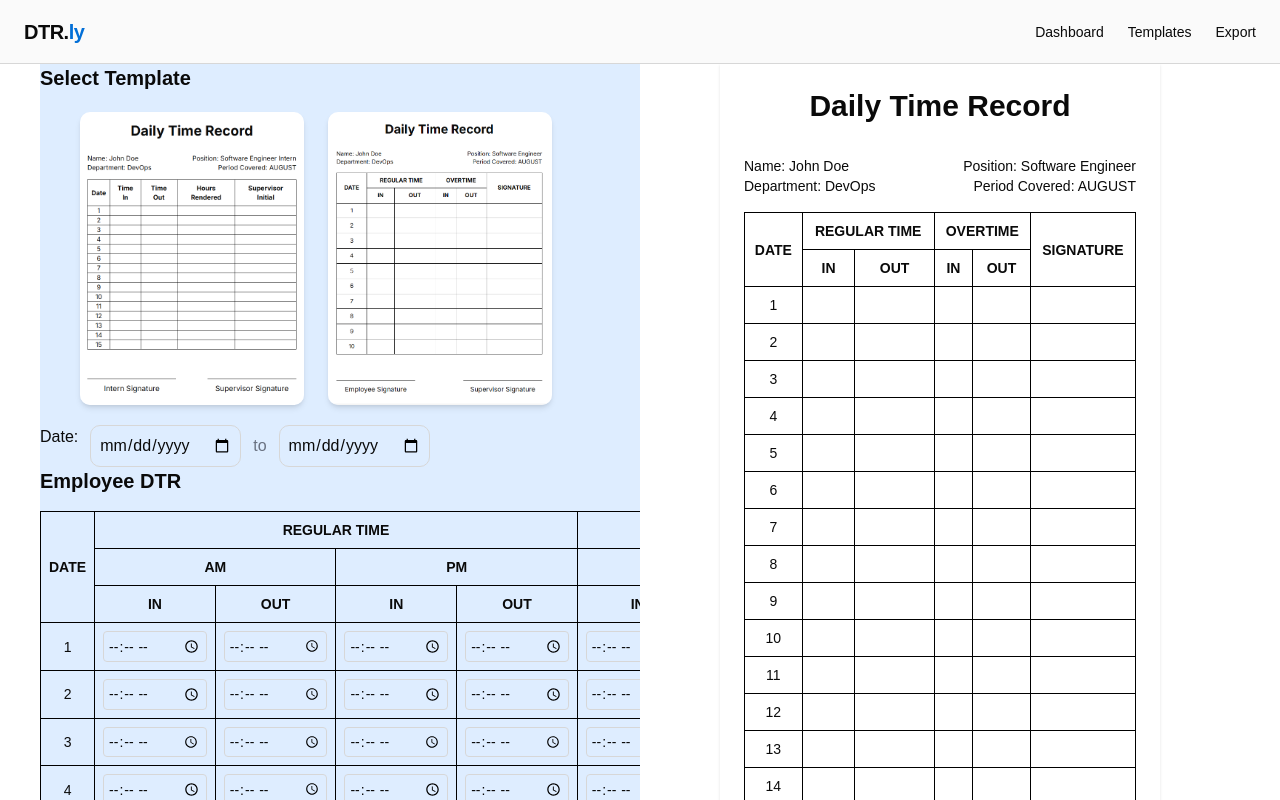
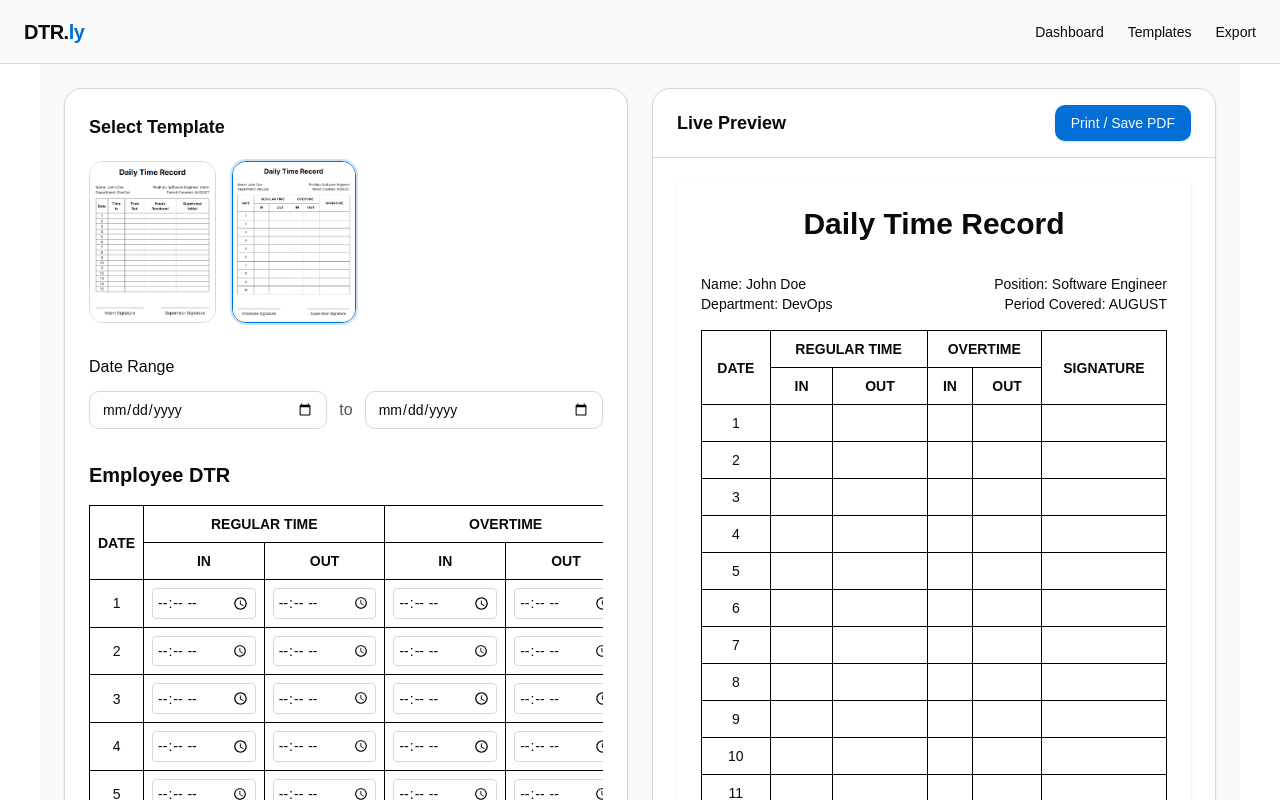
Before and after one commit to DevTacs/DTRly, a React (Vite) app in the folder client/: page / in a window 1280 px wide. Both pictures are taken after a click on the element "Employee DTR". Shown: the top 800 px of the page. Built offline with nearby package versions, Linux system fonts and the light colour scheme.

Commit message:
feat: revamp the ui to look cleaner and better

```diff
--- a/client/src/components/employee/form.tsx
+++ b/client/src/components/employee/form.tsx
@@ -9,60 +9,32 @@ export default function EmployeeForm({ranges}: {ranges: number[]}) {
                         {/* LEVEL 1 */}
                         <tr>
                             <th
-                                rowSpan={3}
+                                rowSpan={2}
                                 className="border border-black p-2 text-sm">
                                 DATE
                             </th>
 
                             <th
-                                colSpan={4}
+                                colSpan={2}
                                 className="border border-black p-2 text-sm">
                                 REGULAR TIME
                             </th>
 
                             <th
-                                colSpan={4}
+                                colSpan={2}
                                 className="border border-black p-2 text-sm">
                                 OVERTIME
                             </th>
 
                             <th
-                                rowSpan={3}
+                                rowSpan={2}
                                 className="border border-black p-2 text-sm">
                                 SIGNATURE
                             </th>
                         </tr>
 
-                        {/* LEVEL 2 */}
-                        <tr>
-                            {/* REGULAR */}
-                            <th
-                                colSpan={2}
-                                className="border border-black p-2 text-sm">
-                                AM
-                            </th>
-                            <th
-                                colSpan={2}
-                                className="border border-black p-2 text-sm">
-                                PM
-                            </th>
-
-                            {/* OVERTIME */}
-                            <th
-                                colSpan={2}
-                                className="border border-black p-2 text-sm">
-                                AM
-                            </th>
-                            <th
-                                colSpan={2}
-                                className="border border-black p-2 text-sm">
-                                PM
-                            </th>
-                        </tr>
-
                         {/* LEVEL 3 */}
                         <tr>
-                            {/* REGULAR AM */}
                             <th className="border border-black p-2 text-sm">
                                 IN
                             </th>
@@ -70,23 +42,6 @@ export default function EmployeeForm({ranges}: {ranges: number[]}) {
                                 OUT
                             </th>
 
-                            {/* REGULAR PM */}
-                            <th className="border border-black p-2 text-sm">
-                                IN
-                            </th>
-                            <th className="border border-black p-2 text-sm">
-                                OUT
-                            </th>
-
-                            {/* OVERTIME AM */}
-                            <th className="border border-black p-2 text-sm">
-                                IN
-                            </th>
-                            <th className="border border-black p-2 text-sm">
-                                OUT
-                            </th>
-
-                            {/* OVERTIME PM */}
                             <th className="border border-black p-2 text-sm">
                                 IN
                             </th>
@@ -97,7 +52,8 @@ export default function EmployeeForm({ranges}: {ranges: number[]}) {
                     </thead>
 
                     <tbody>
-                        {Array.from({length: 10}).map((_, i) => (
+                        {ranges &&
+                            ranges.map((_, i) => (
                                 <tr key={i}>
                                     {/* DATE */}
                                     <td className="border border-black p-2 text-center text-sm">
@@ -105,33 +61,7 @@ export default function EmployeeForm({ranges}: {ranges: number[]}) {
                                     </td>
 
                                     {/* REGULAR TIME (AM IN/OUT, PM IN/OUT) */}
-                                <td className="border border-black p-2 text-sm">
-                                    <input
-                                        type="time"
-                                        className="w-full border p-1 rounded"
-                                    />
-                                </td>
-                                <td className="border border-black p-2 text-sm">
-                                    <input
-                                        type="time"
-                                        className="w-full border p-1 rounded"
-                                    />
-                                </td>
 
-                                <td className="border border-black p-2 text-sm">
-                                    <input
-                                        type="time"
-                                        className="w-full border p-1 rounded"
-                                    />
-                                </td>
-                                <td className="border border-black p-2 text-sm">
-                                    <input
-                                        type="time"
-                                        className="w-full border p-1 rounded"
-                                    />
-                                </td>
-
-                                {/* OVERTIME (AM IN/OUT, PM IN/OUT) */}
                                     <td className="border border-black p-2 text-sm">
                                         <input
                                             type="time"
--- a/client/src/index.css
+++ b/client/src/index.css
@@ -171,6 +171,10 @@
         width: 100%;
     }
 
+    .page-break {
+        page-break-after: always;
+    }
+
     /* Optional: remove UI noise */
     button {
         display: none !important;
--- a/client/src/routes/index.tsx
+++ b/client/src/routes/index.tsx
@@ -26,56 +26,132 @@ function RouteComponent() {
         templates[0],
     )
 
+    const firstHalf = ranges.slice(0, 15)
+    const secondHalf = ranges.slice(15)
+
     return (
-        <div className="grid grid-cols-2">
-            <div className="h-screen overflow-y-auto bg-accent">
-                <h2 className="text-xl font-semibold">Select Template</h2>
-                <div className="flex flex-row py-5 px-10 gap-6">
+        <div className="min-h-screen bg-muted/40">
+            {/* HEADER */}
+            {/* <header className="sticky top-0 z-50 h-16 border-b bg-background/90 backdrop-blur">
+                <div className="flex h-full items-center justify-between px-6">
+                    <h1 className="text-2xl font-bold tracking-tight">
+                        DTR
+                        <span className="text-primary">ly</span>
+                    </h1>
+
+                    <button
+                        onClick={() => window.print()}
+                        className="rounded-lg bg-primary px-4 py-2 text-primary-foreground shadow hover:opacity-90 transition">
+                        Print / Save as PDF
+                    </button>
+                </div>
+            </header> */}
+
+            {/* MAIN */}
+            <main className="grid grid-cols-1 lg:grid-cols-2 gap-6 p-6">
+                {/* LEFT PANEL */}
+                <aside className="rounded-2xl border bg-card p-6 shadow-sm h-fit">
+                    <h2 className="text-lg font-semibold mb-5">
+                        Select Template
+                    </h2>
+
+                    {/* TEMPLATE CARDS */}
+                    <div className=" flex flex-row items-center gap-4">
                         {templates.map((template) => (
                             <div
+                                key={template.id}
                                 onClick={() => setSelectedTemplate(template)}
-                            className="relative w-56 group cursor-pointer rounded-lg overflow-hidden shadow-md hover:shadow-xl transition transform hover:scale-105">
+                                className={`
+                                relative overflow-hidden rounded-xl cursor-pointer
+                                border transition-all duration-300 group
+                                ${
+                                    selectedTemplate.id === template.id
+                                        ? "border-primary ring-2 ring-primary/20"
+                                        : "border-border hover:border-primary/50"
+                                }
+                            `}>
                                 <img
                                     src={template.image}
                                     alt={template.name}
-                                className="w-full h-full object-cover"
+                                    className="h-40 w-full object-cover group-hover:scale-105 transition duration-300"
                                 />
 
-                            <div className="absolute inset-0 bg-black/60 opacity-0 group-hover:opacity-100 flex items-center justify-center transition">
-                                <span className="text-white font-bold text-lg">
+                                <div className="absolute inset-0 bg-black/50 opacity-0 group-hover:opacity-100 transition flex items-center justify-center">
+                                    <span className="text-white text-center text-lg font-semibold">
                                         {template.name}
                                     </span>
                                 </div>
                             </div>
                         ))}
                     </div>
-                <div className="flex gap-3">
-                    <label htmlFor="dateRange">Date: </label>
-                    <input type="date" className="border rounded-lg p-2" />
 
-                    <span className="flex items-center text-gray-500">to</span>
+                    {/* DATE RANGE */}
+                    <div className="mt-8">
+                        <h3 className="font-medium mb-3">Date Range</h3>
 
-                    <input type="date" className="border rounded-lg p-2" />
+                        <div className="flex items-center gap-3">
+                            <input
+                                type="date"
+                                className="w-full rounded-lg border bg-background px-3 py-2 text-sm outline-none focus:ring-2 focus:ring-primary"
+                            />
+
+                            <span className="text-muted-foreground">to</span>
+
+                            <input
+                                type="date"
+                                className="w-full rounded-lg border bg-background px-3 py-2 text-sm outline-none focus:ring-2 focus:ring-primary"
+                            />
                         </div>
+                    </div>
+
+                    {/* INPUT FORM */}
+                    <div className="mt-8">
                         <TemplateRender
                             selectedTemplate={selectedTemplate}
                             ranges={ranges}
                         />
                     </div>
-            <div className="print-area">
-                <div className="px-20">
+                </aside>
+
+                {/* RIGHT PREVIEW */}
+                <section className="space-y-6 sticky top-6 self-start h-fit">
+                    {/* SCREEN PREVIEW */}
+                    <div className="print:hidden rounded-2xl border bg-white shadow-sm overflow-hidden">
+                        <div className="border-b px-6 py-4 flex items-center justify-between">
+                            <h2 className="text-lg font-semibold">
+                                Live Preview
+                            </h2>
+
+                            <button
+                                onClick={() => window.print()}
+                                className="rounded-lg bg-primary px-4 py-2 text-sm text-primary-foreground shadow hover:opacity-90 transition">
+                                Print / Save PDF
+                            </button>
+                        </div>
+
+                        <div className="overflow-auto max-h-[85vh] p-6">
                             <PreviewRender
                                 selectedTemplate={selectedTemplate}
                                 ranges={ranges}
                             />
                         </div>
+                    </div>
+                </section>
+                {/* PRINT AREA */}
+                <div className="hidden print:block print-area">
+                    <PreviewRender
+                        selectedTemplate={selectedTemplate}
+                        ranges={firstHalf}
+                    />
 
-                <button
-                    onClick={() => window.print()}
-                    className="bg-blue-600 text-white px-4 py-2 rounded-lg">
-                    Print / Save as PDF
-                </button>
+                    <div className="page-break"></div>
+
+                    <PreviewRender
+                        selectedTemplate={selectedTemplate}
+                        ranges={secondHalf}
+                    />
                 </div>
+            </main>
         </div>
     )
 }
```
Lines whose indentation alone changed are shown as unchanged.
